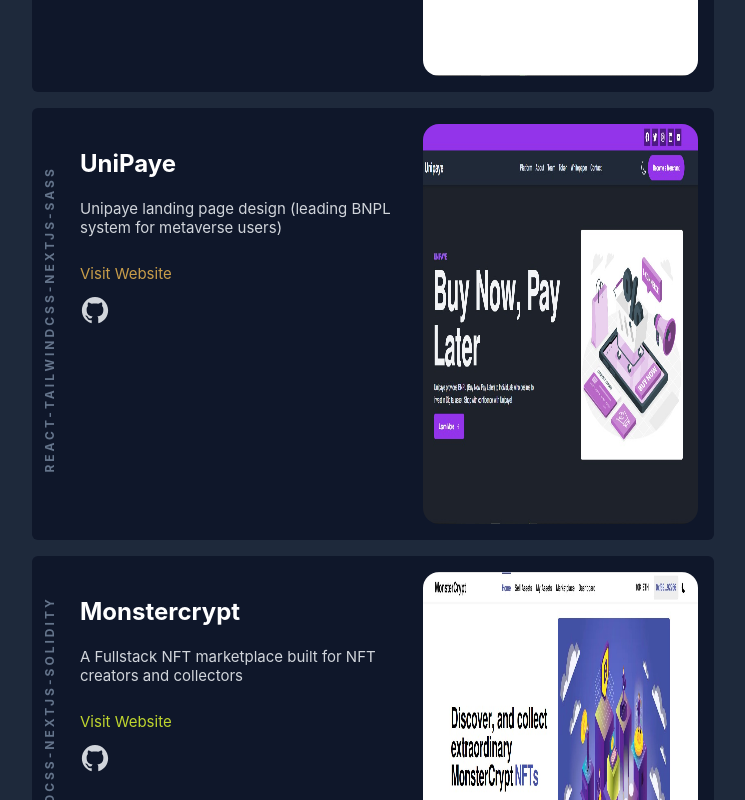
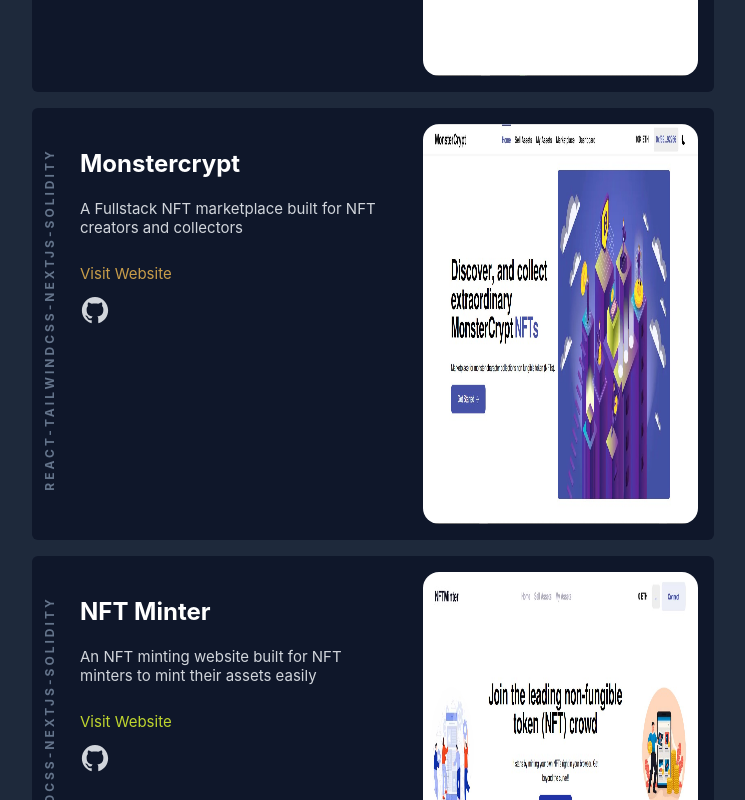
Before and after one commit to francisamidu/francis-amidu, a Next.js app: page / in a window 1280 px wide. Shown: the part 1320-2120 px from the top of the page, without its empty margins (267-1012 px from the left). Built offline with nearby package versions, Linux system fonts and the light colour scheme.

Commit message:
Update Work.tsx

```diff
--- a/components/Work.tsx
+++ b/components/Work.tsx
@@ -15,16 +15,16 @@
       web: "http://moralis-info-app.netlify.app/",
       tags: ["react", "moralis", "nextjs"],
     },
-    {
-      id: uid(),
-      name: "UniPaye",
-      description:
-        "Unipaye landing page design (leading BNPL system for metaverse users)",
-      image: "/unipaye_landing.jpg",
-      code: "https://.github.com/francisamidu/unipaye",
-      web: "https://unipaye.netlify.app",
-      tags: ["react", "tailwindcss", "nextjs", "sass"],
-    },
+    // {
+    //   id: uid(),
+    //   name: "UniPaye",
+    //   description:
+    //     "Unipaye landing page design (leading BNPL system for metaverse users)",
+    //   image: "/unipaye_landing.jpg",
+    //   code: "https://.github.com/francisamidu/unipaye",
+    //   web: "https://unipaye.netlify.app",
+    //   tags: ["react", "tailwindcss", "nextjs", "sass"],
+    // },
     {
       id: uid(),
       name: "Monstercrypt",
```
